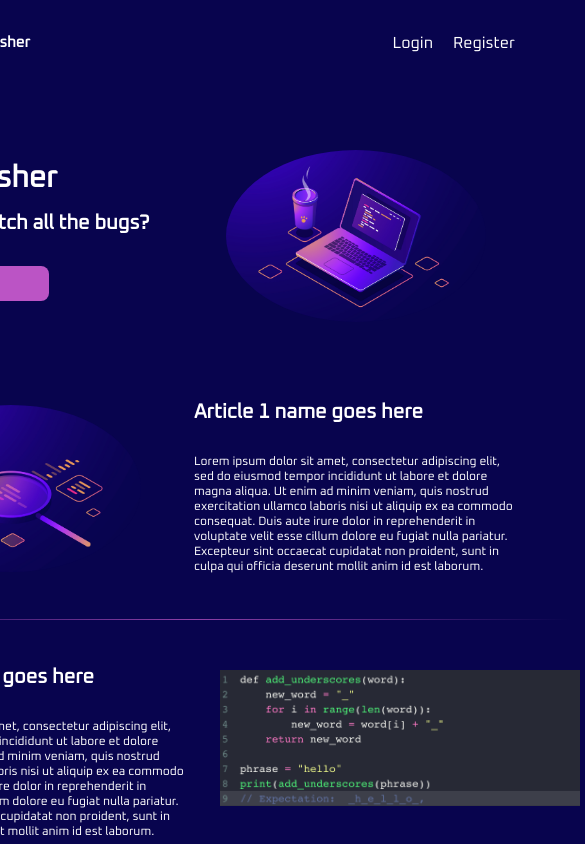
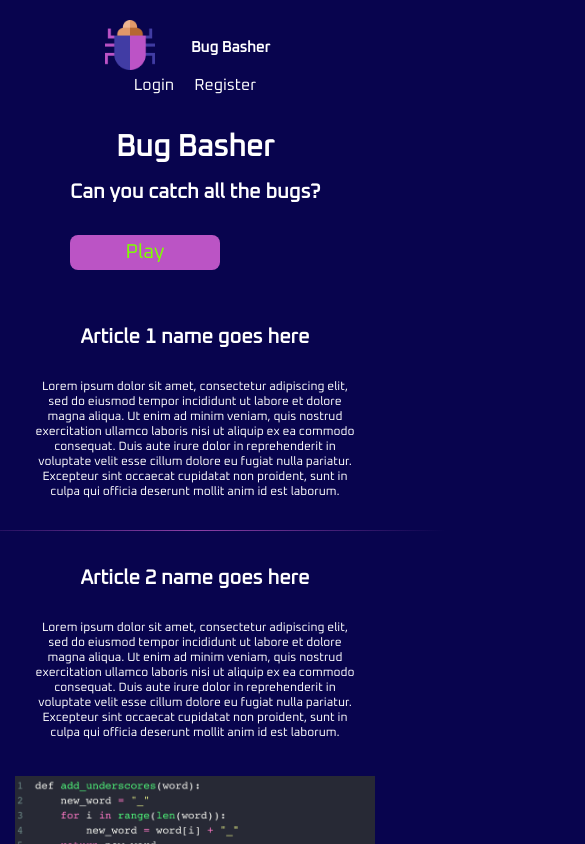
Before and after one commit to Flask-and-Furious/client_side, a React (Vite) app: page / in a window 390 px wide. Shown: the top 844 px of the page, 585 px wide, since content can reach past the window. Built offline with nearby package versions, Linux system fonts and the light colour scheme.

Commit message:
Add mobile homepage

```diff
--- a/src/components/Button/index.module.css
+++ b/src/components/Button/index.module.css
@@ -16,3 +16,9 @@
     box-shadow: 0 12px 16px 0 rgba(0,0,0,0.24), 0 17px 50px 0 rgba(0,0,0,0.19);
     transition: 0.3s;
 }
+
+@media screen and (max-width: 600px) {
+    .play {
+        color: chartreuse;
+    }
+}
--- a/src/components/Image/image.module.css
+++ b/src/components/Image/image.module.css
@@ -57,3 +57,18 @@
   width: 150px;
 }
 }
+
+@media screen and (max-width: 600px) {
+  .rightImg {
+    display: none;
+ }
+
+ .snippets {
+  width: 400px;
+  padding: 20px;
+}
+
+.teamImg {
+  width: 150px;
+}
+}
--- a/src/components/Subtitle/index.module.css
+++ b/src/components/Subtitle/index.module.css
@@ -33,3 +33,11 @@ h2 {
         font-size: 1.5rem;
     }
   }
+
+  @media screen and (max-width: 600px) {
+    h2 {
+        font-size: 2rem;
+        text-align: center;
+    }
+
+  }
--- a/src/components/Title/index.module.css
+++ b/src/components/Title/index.module.css
@@ -50,3 +50,13 @@ h1 {
         text-align: center;
     }
   }
+
+  @media screen and (max-width: 600px) {
+    .title-h1 {
+      font-size: 3rem;
+      line-height: 0.5rem;
+      text-align: center;
+    }
+
+
+  }
--- a/src/index.css
+++ b/src/index.css
@@ -33,14 +33,12 @@ body {
   margin: 1%;
   padding: 2%;
   display: flex;
-  display: flex;
   justify-content: space-evenly;
 }
 
 .article2-container {
   margin: 2%;
   padding: 2%;
-  display: flex;
   display: flex;
   justify-content: space-evenly;
 }
@@ -254,3 +252,49 @@ nav {
   }
 
 }
+
+
+@media screen and (max-width: 600px) {
+
+  p {
+    font-size: 12px;
+    width: 350px;
+    text-align: center;
+  }
+
+  .container {
+    min-width: 0px;
+  }
+
+  .home-title-container {
+    display: flex;
+    flex-direction: column;
+  }
+
+  .article1-container {
+
+    display: flex;
+    flex-direction: column;
+
+  }
+
+  .article2-container {
+
+    display: flex;
+    flex-direction: column;
+
+  }
+
+
+  nav {
+
+    display: inline;
+  }
+
+  .mobile {
+    display: flex;
+    flex-direction: column;
+    justify-content: center;
+    align-items: center;
+  }
+}
--- a/src/pages/Home/index.jsx
+++ b/src/pages/Home/index.jsx
@@ -45,13 +45,16 @@ function Home() {
         <div data-aos="zoom-in-right">
           <Image image={article1} altVal="article 1 image goes here" cssClass={"rightImg"} />
         </div>
+        <div className="mobile">
         <div data-aos="zoom-in">
           <Subtitle subtitle="Article 1 name goes here" />
           <p>Lorem ipsum dolor sit amet, consectetur adipiscing elit, sed do eiusmod tempor incididunt ut labore et dolore magna aliqua. Ut enim ad minim veniam, quis nostrud exercitation ullamco laboris nisi ut aliquip ex ea commodo consequat. Duis aute irure dolor in reprehenderit in voluptate velit esse cillum dolore eu fugiat nulla pariatur. Excepteur sint occaecat cupidatat non proident, sunt in culpa qui officia deserunt mollit anim id est laborum.</p>
         </div>
+        </div>
       </div>
       <div><HR /></div>
       <div className="article2-container">
+      <div className="mobile">
         <div data-aos="fade-up" >
           <Subtitle subtitle="Article 2 name goes here" />
           <p>Lorem ipsum dolor sit amet, consectetur adipiscing elit, sed do eiusmod tempor incididunt ut labore et dolore magna aliqua. Ut enim ad minim veniam, quis nostrud exercitation ullamco laboris nisi ut aliquip ex ea commodo consequat. Duis aute irure dolor in reprehenderit in voluptate velit esse cillum dolore eu fugiat nulla pariatur. Excepteur sint occaecat cupidatat non proident, sunt in culpa qui officia deserunt mollit anim id est laborum.</p>
@@ -60,14 +63,17 @@ function Home() {
           <Image image={snippet1} altVal="article 2 image goes here" cssClass={"snippets"}/>
         </div>
       </div>
+      </div>
       <div><HR /></div>
       <div className="article1-container">
+        <div className="mobile">
         <div data-aos="zoom-in-right">
           <Image image={snippet2} altVal="article 1 image goes here" cssClass={"snippets"} />
         </div>
         <div data-aos="fade-up" >
           <Subtitle subtitle="Article 1 name goes here" />
           <p>Lorem ipsum dolor sit amet, consectetur adipiscing elit, sed do eiusmod tempor incididunt ut labore et dolore magna aliqua. Ut enim ad minim veniam, quis nostrud exercitation ullamco laboris nisi ut aliquip ex ea commodo consequat. Duis aute irure dolor in reprehenderit in voluptate velit esse cillum dolore eu fugiat nulla pariatur. Excepteur sint occaecat cupidatat non proident, sunt in culpa qui officia deserunt mollit anim id est laborum.</p>
+        </div>
         </div>
       </div>
       <div><HR /></div>
```
